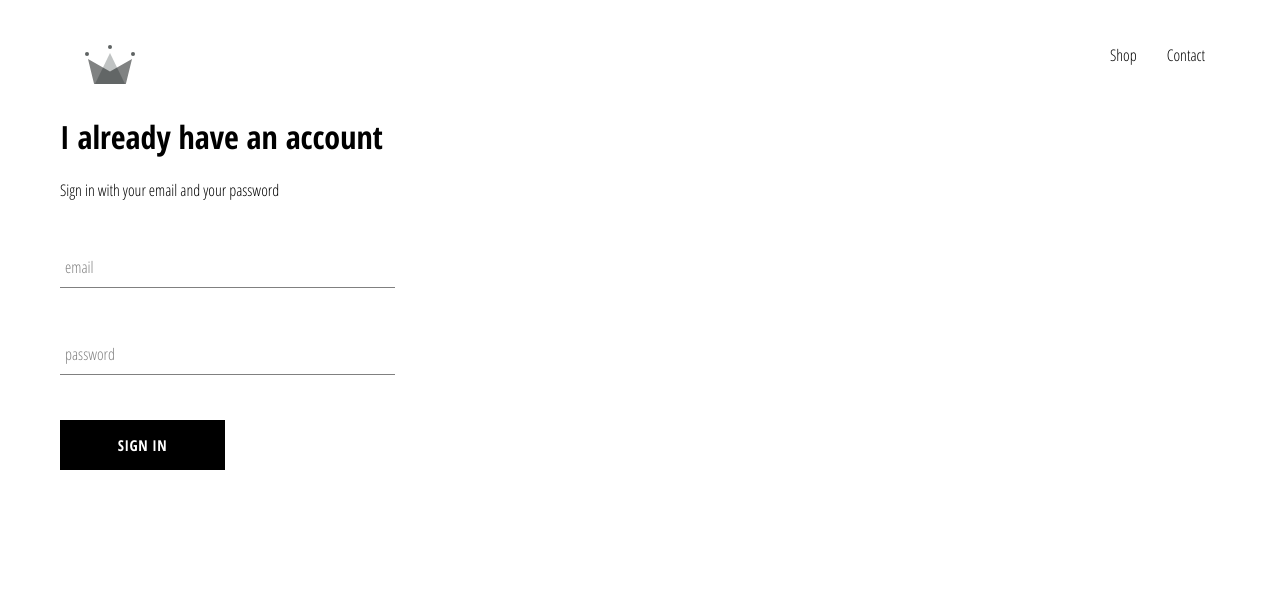
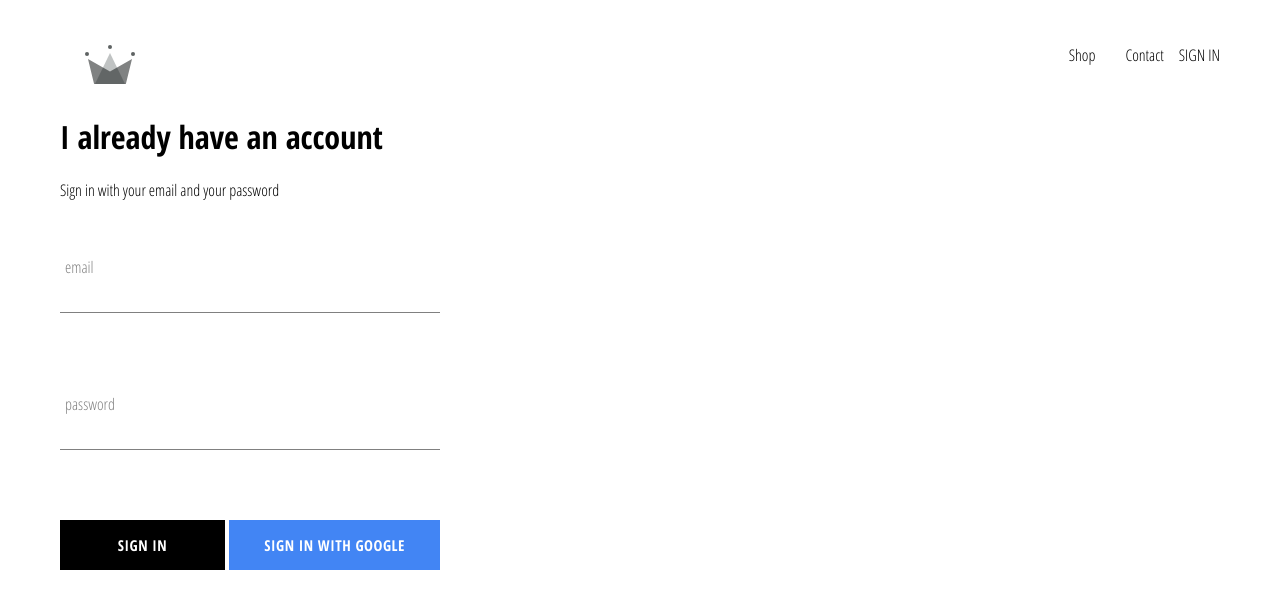
Before and after one commit to codewarsfx/Ecommerce-React-Project, a React (Create React App) app: page /signin in a window 1280 px wide. Shown: the top 608 px of the page. Built offline with nearby package versions, Linux system fonts and the light colour scheme; no server answers.

Commit message:
setup google auth with firebase

```diff
--- a/package.json
+++ b/package.json
@@ -6,6 +6,7 @@
     "@testing-library/jest-dom": "^5.11.4",
     "@testing-library/react": "^11.1.0",
     "@testing-library/user-event": "^12.1.10",
+    "firebase": "^8.2.1",
     "node-sass": "^4.14.1",
     "react": "^17.0.1",
     "react-dom": "^17.0.1",
--- a/src/App.js
+++ b/src/App.js
@@ -3,13 +3,27 @@
 import {Homepage,Shop, SignUpSignIn} from './pages'
 import {createGlobalStyle} from 'styled-components'
 import {Route, Switch} from 'react-router-dom'
-import { Header } from './components';
+import { Header,auth } from './components';
+import { useEffect, useState } from 'react';
 
 
 function App() {
+  const [userData,setUserData] = useState(null)
+
+
+  useEffect(()=>{
+    const unsuscribeFromAuth= auth.onAuthStateChanged((user)=>{
+      setUserData(user)
+    })
+
+    return ()=>{
+      unsuscribeFromAuth()
+    }
+  },[])
+
   return (
     <div >
-      <Header/>
+      <Header userData={userData}/>
       <Switch>
       <Route exact path='/' component={Homepage }/>
       <Route exact path='/shop' component={Shop}/>
@@ -21,6 +35,13 @@ function App() {
 }
 
 const Global= createGlobalStyle`
+:root{
+  box-sizing:border-box;
+
+}
+*,*::after,*::before{
+  box-sizing: inherit;
+}
 body{
   font-family: 'Open Sans Condensed', sans-serif;
   padding: 20px 60px;
--- a/src/components/SignIn.js
+++ b/src/components/SignIn.js
@@ -1,6 +1,7 @@
 import React, { useReducer } from 'react'
 import styled from 'styled-components'
 import CustomButton from './button'
+import { signInWithGoogle } from './firebase.utils'
 import FormInput from './formInput'
 
 
@@ -14,6 +15,9 @@ const reducer= (state,action)=>{
         case 'password':
             return { ...state,password:action.payload}
             break
+        case 'submit':
+            return {...state,password:'',email:''}
+            break
         default:
             return state
     }
@@ -21,7 +25,6 @@ const reducer= (state,action)=>{
 }
 
 const SignIn=()=>{
-    console.log('here')
     const InitialState= {email:'',password:''}
     const [state, dispatch]= useReducer(reducer, InitialState)
 
@@ -30,14 +33,25 @@ const SignIn=()=>{
         dispatch({type:`${e.target.name}`,
                   payload:e.target.value})
              }
+
+    const handleSubmit = (e)=>{
+        console.log(state)
+        e.preventDefault()
+        //@ts-ignore
+        dispatch({type:"submit"})
+    }
+
     return(
         <>
         <h1>I already have an account</h1>
         <p>Sign in with your email and your password</p>
-        <Form>
+        <Form onSubmit={handleSubmit}>
             <FormInput handleChange= {HandleInputChange} type={"text"} value={state.email}  name = {'email'} label={"email"}/>
             <FormInput handleChange= {HandleInputChange} type={"password"} value={state.password}  name = {'password'} label={"password"}/>
-            <CustomButton type="submit">Sign In</CustomButton>
+            <div className='button'>
+            <CustomButton isGoogleSignin={false}>Sign In</CustomButton>
+            <CustomButton  onClick= {signInWithGoogle} isGoogleSignin>Sign In with Google</CustomButton>
+            </div>
         </Form>
         </>
     )
@@ -47,7 +61,12 @@ const SignIn=()=>{
 
 const Form = styled.form`
 
-width:40vh;
+width:380px;
+
+div{
+    display:flex;
+    justify-content :space-between;
+}
 
 
 
--- a/src/components/button.js
+++ b/src/components/button.js
@@ -2,10 +2,18 @@ import React from 'react'
 import styled from 'styled-components'
 
 
-const CustomButton = ({children,...otherProps})=>{
+const CustomButton = ({children,isGoogleSignin,...otherProps})=>{
+    if(isGoogleSignin) {
+        return(
+           <GoogleButton {...otherProps}>{
+               children
+           }
+           </GoogleButton>
+        )
+    }
     return(
         <Button {...otherProps}>
-            { children}
+            {children}
         </Button>
     )
 }
@@ -34,10 +42,19 @@ const Button= styled.button`
     color: black;
     border: 1px solid black;
 
+
+
 }
 
-
-
+`
+ const GoogleButton= styled(Button)`
+  background-color: #4285f4;
+     color:white;
+     &:hover{
+         background-color:#357ae8;
+         border:none;
+         color:white;
+     }
 `
 
 export default CustomButton
--- /dev/null
+++ b/src/components/firebase.utils.js
@@ -0,0 +1,29 @@
+import firebase from 'firebase/app' //these is always needed
+import 'firebase/auth'
+import 'firebase/firestore'
+
+
+
+const config={
+    apiKey: "AIzaSyDladrcEIze2yV3ibEbcw8RhHQhL6d6vOc",
+    authDomain: "clothing-db-75803.firebaseapp.com",
+    projectId: "clothing-db-75803",
+    storageBucket: "clothing-db-75803.appspot.com",
+    messagingSenderId: "665026325050",
+    appId: "1:665026325050:web:7518f3fbbdefa1770a6303",
+    measurementId: "G-WFZQ8ZBP6D"
+  }
+
+  firebase.initializeApp(config)
+
+  export const auth= firebase.auth()
+  export const firestore= firebase.firestore()
+
+  const provider= new firebase.auth.GoogleAuthProvider()
+
+  provider.setCustomParameters({prompt:'select_account'})
+
+
+  export const signInWithGoogle=()=>auth.signInWithPopup(provider)
+
+  export default firebase
--- a/src/components/formInput.js
+++ b/src/components/formInput.js
@@ -3,13 +3,13 @@ import styled from 'styled-components'
 
 
 const FormInput= ({label, handleChange,...otherProps})=>{
+
     return(
         <FormGroup>
               <input className='form-input' onChange={handleChange} {...otherProps} />
               {
               label?(
                 <label className={ `${otherProps.value.length ? 'shrink' :''} form-input-label`}>{label}</label>
-
               ):null
             }
         </FormGroup>
--- a/src/components/header.js
+++ b/src/components/header.js
@@ -2,9 +2,11 @@ import React  from 'react'
 import { Link } from 'react-router-dom'
 import logo  from '../assets/crown.svg'
 import styled from 'styled-components'
+import {auth} from './firebase.utils'
 
 
-const Header =()=>{
+
+const Header =({userData})=>{
 
     return(
         <Wrapper>
@@ -13,7 +15,10 @@ const Header =()=>{
             </Link>
             <div className="options">
                 <Link to='/shop' className="option">Shop</Link>
-                <Link to='/shop' className="option">Contact</Link>
+                <Link to='/shop' className="option">Contact</Link>{
+                  userData? <div className="option" onClick={()=>auth.signOut()}> SIGN OUT </div> :
+                  <Link to='/signIn'>SIGN IN</Link>
+                }
             </div>
 
         </Wrapper>
@@ -45,6 +50,7 @@ const Wrapper = styled.div`
 
     .option {
       padding: 10px 15px;
+      cursor: pointer;
     }
 
 }
--- a/src/components/index.js
+++ b/src/components/index.js
@@ -3,6 +3,7 @@ import Directory from './directory'
 import CollectionPreview from './collectionPreview'
 import Header from './header'
 import SignIn from './SignIn'
+import {auth} from './firebase.utils'
 
 
-export {MenuItem, Directory,CollectionPreview,Header,SignIn}
+export {MenuItem, Directory,CollectionPreview,Header,SignIn,auth}
```
Also changed, not shown: 2 other files (tests, documents, lock files or other folders).
